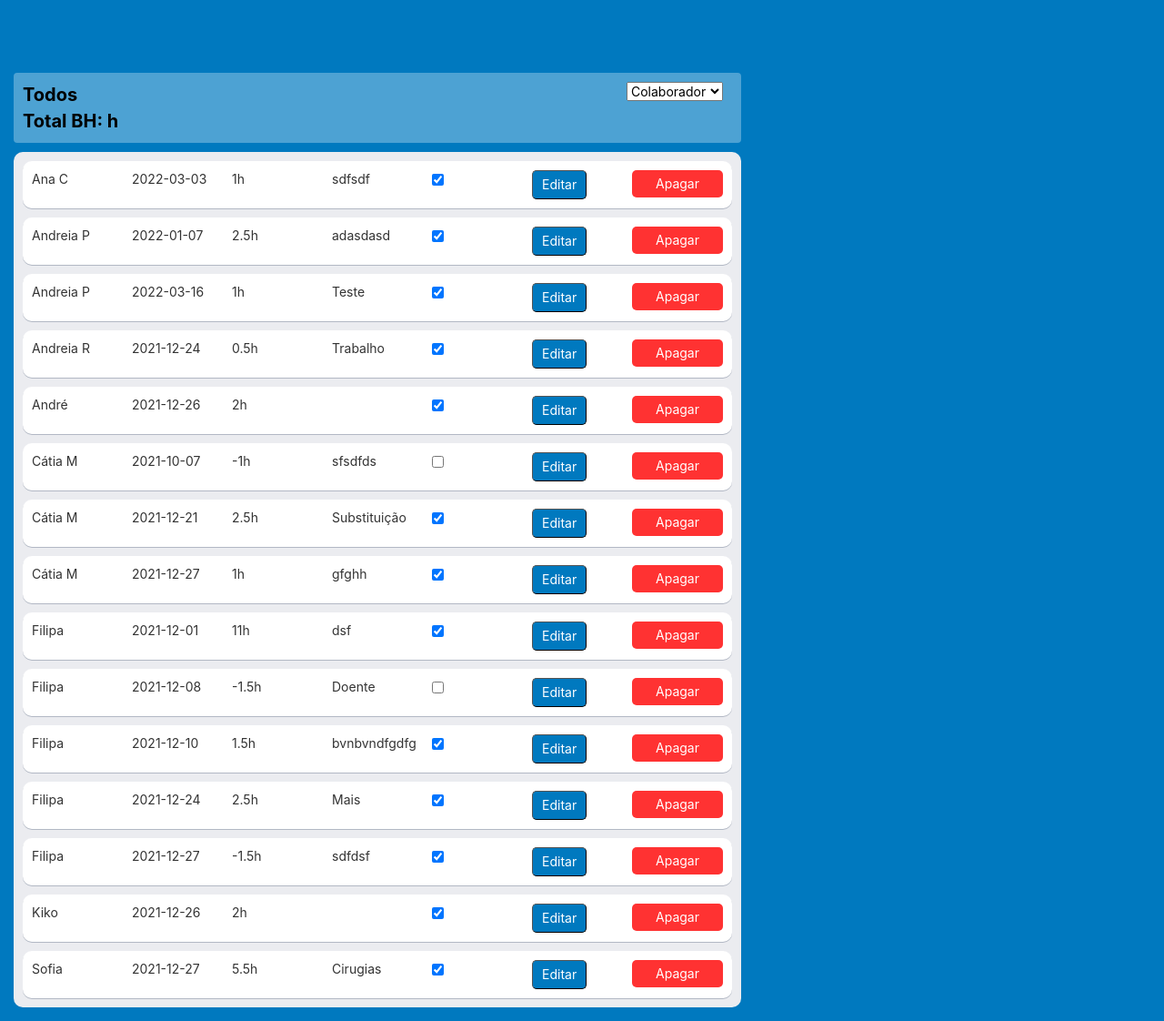
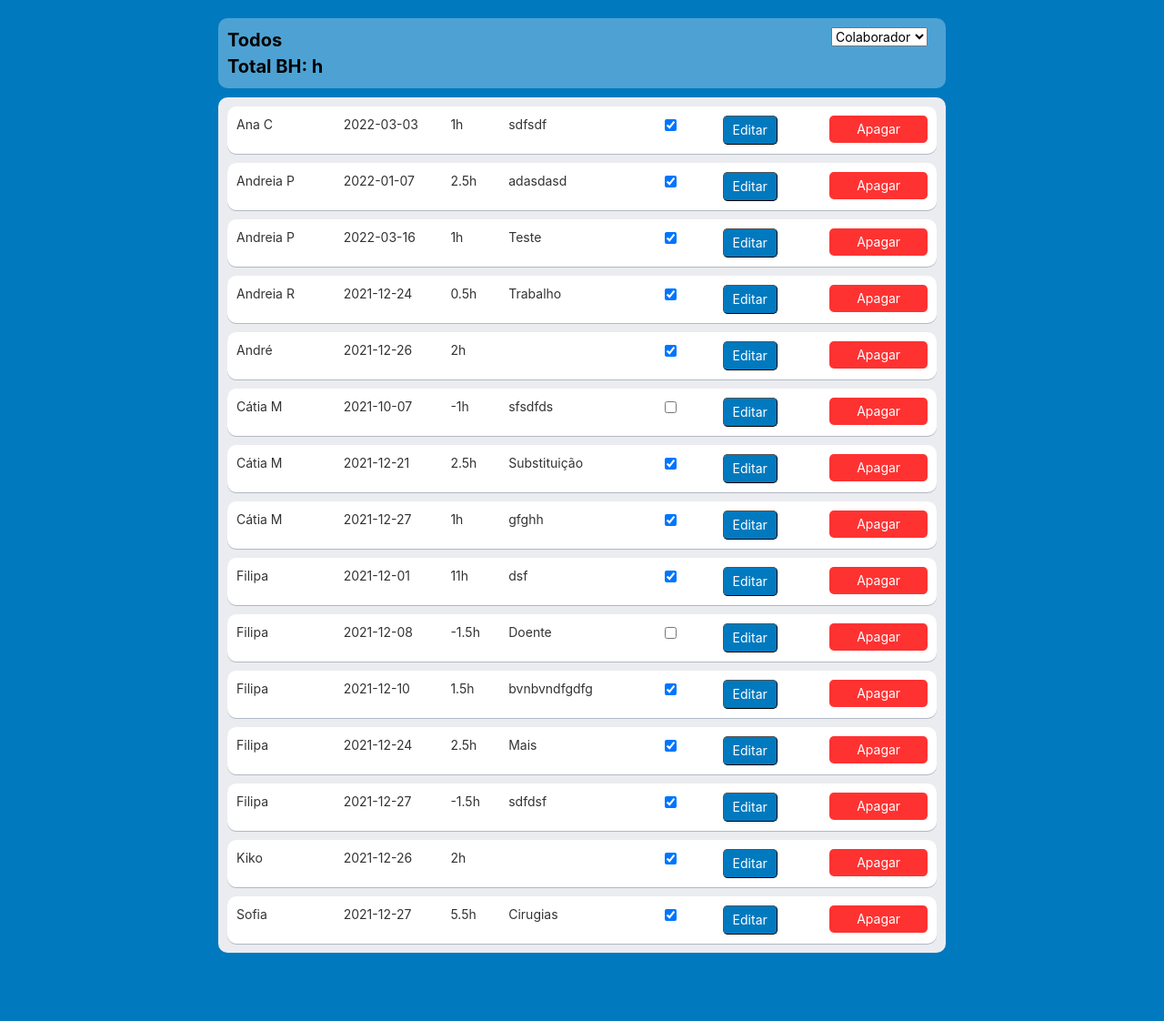
Before and after one commit to lmoura/BancoHoras, a Flask app: page /banco_horas in a window 1280 px wide. Shown: the part 15-1137 px from the top of the page at 91% size. After the commit the page ends 1062 px from the top, so only its background shows below. Run offline with Flask 2, Linux system fonts and the light colour scheme; some libraries are stand-ins or nearby versions.

Commit message:
Graphic fine tune

```diff
--- a/static/css/style.css
+++ b/static/css/style.css
@@ -1,21 +1,21 @@
 body {
     background-color: rgb(0, 121, 191);
+    font-family: -apple-system,BlinkMacSystemFont,Segoe UI,Roboto,Noto Sans,Ubuntu,Droid Sans,Helvetica Neue,sans-serif;
+    font-size: 14px;
 }
 
 .base {
-    background-color: rgb(0, 121, 191);
-    font-family: -apple-system,BlinkMacSystemFont,Segoe UI,Roboto,Noto Sans,Ubuntu,Droid Sans,Helvetica Neue,sans-serif;
-    font-size: 14px;
     display: grid;
     grid-template-rows: max-content auto;
     grid-gap: 20px;
-    height: 100%;
     padding: 15px;
 }
 
 .header {
     display: grid;
-    grid-template-columns: 2fr 1fr 2fr;
+    grid-template-columns: 2fr 2fr;
+    margin: auto;
+    width: 800px;
 }
 
 .header .left-aligned {
@@ -32,15 +32,11 @@
     justify-self: flex-end;
 }
 
-.header .logo {
-    background-color: rgba(255, 255, 255, 0.3);
-    justify-self: center;
-}
-
 .board {
     display: grid;
     grid-gap: 10px;
     grid-template-rows: max-content auto;
+    margin: auto;
 }
 
 .board-header {
@@ -50,7 +46,7 @@
     grid-template-columns: repeat(2, 1fr);
     padding: 10px;
     width: 800px;
-    border-radius: 4px;
+    border-radius: 10px;
 }
 
 .board-header-text {
@@ -145,7 +141,7 @@
 }
 
 .card-bh-list {
-    grid-template-columns: repeat(7, 1fr);
+    grid-template-columns: 2fr 2fr 1fr 3fr 1fr 2fr 2fr;
 }
 
 .card-text {
--- a/templates/bh_list.html
+++ b/templates/bh_list.html
@@ -5,7 +5,6 @@
 {% endblock %}
 
 {% block content %}
-<br/><br/>
 <div class="board">
     <div class="board-header">
         <div class="left">
@@ -54,7 +53,7 @@
                     <input type="checkbox" id="approved_{{ item.id }}" onchange="checkClick({{ item.id }}, '{{ worker_name }}')"
                            {% if item.approved %} checked{% endif %}>
                 </div>
-                <div id="button_submit_{{ item.id }}">
+                <div>
                     <button class="button_submit" onclick="showHide('edit_card_{{ item.id }}', 'card_{{ item.id }}')">Editar</button>
                 </div>
                 <div>
```
